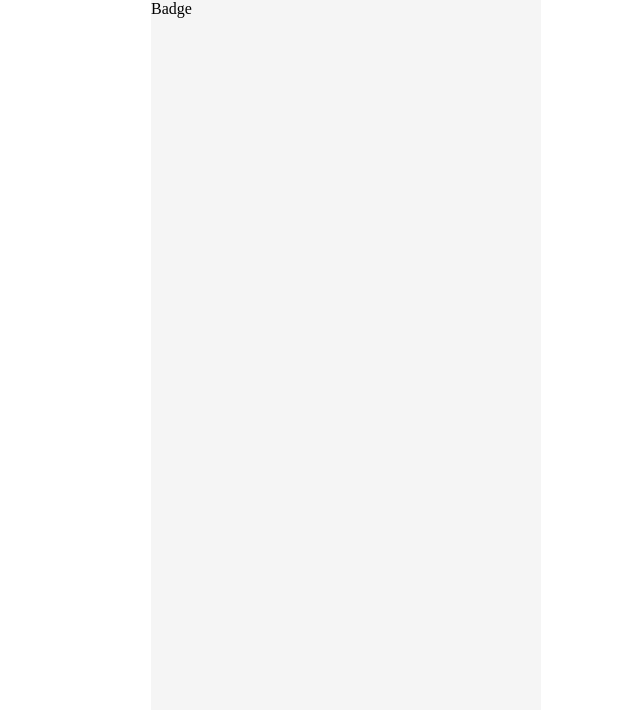
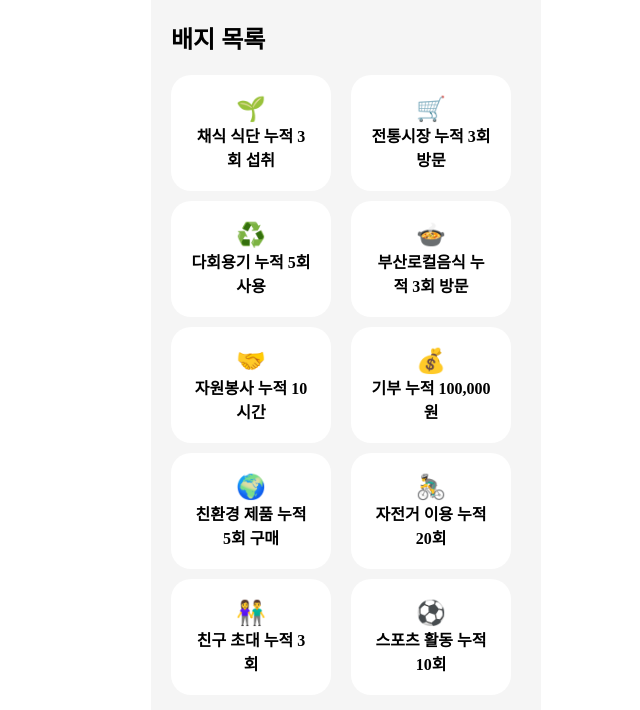
Before and after one commit to team-even/evenFront, a React (Create React App) app: page /badge in a window 1280 px wide. Shown: the top 710 px of the page, without its empty margins (294-934 px from the left). Built offline with nearby package versions, Linux system fonts and the light colour scheme.

Commit message:
feat: 뱃지 페이지 구현

```diff
--- a/src/pages/Badge.jsx
+++ b/src/pages/Badge.jsx
@@ -1,9 +1,42 @@
-import React from 'react'
+import React from "react";
+import styled from "styled-components";
+import BadgeItem from "../components/BadgeItem";
+
+const dummyBadges = [
+  { name: "채식 식단 누적 3회 섭취", icon: "🌱" },
+  { name: "전통시장 누적 3회 방문", icon: "🛒" },
+  { name: "다회용기 누적 5회 사용", icon: "♻️" },
+  { name: "부산로컬음식 누적 3회 방문", icon: "🍲" },
+  { name: "자원봉사 누적 10시간", icon: "🤝" },
+  { name: "기부 누적 100,000원", icon: "💰" },
+  { name: "친환경 제품 누적 5회 구매", icon: "🌍" },
+  { name: "자전거 이용 누적 20회", icon: "🚴‍♂️" },
+  { name: "친구 초대 누적 3회", icon: "👫" },
+  { name: "스포츠 활동 누적 10회", icon: "⚽️" },
+];
 
 function Badge() {
   return (
-    <div>Badge</div>
-  )
+    <Container>
+      <h2>배지 목록</h2>
+      <BadgeList>
+        {dummyBadges.map((badge, index) => (
+          <BadgeItem key={index} badge={badge} />
+        ))}
+      </BadgeList>
+    </Container>
+  );
 }
 
-export default Badge
+const Container = styled.div`
+  margin: 20px;
+`;
+
+const BadgeList = styled.div`
+  display: grid;
+  grid-template-columns: repeat(2, 1fr);
+  gap: 10px;
+  margin-top: 20px;
+`;
+
+export default Badge;
```
